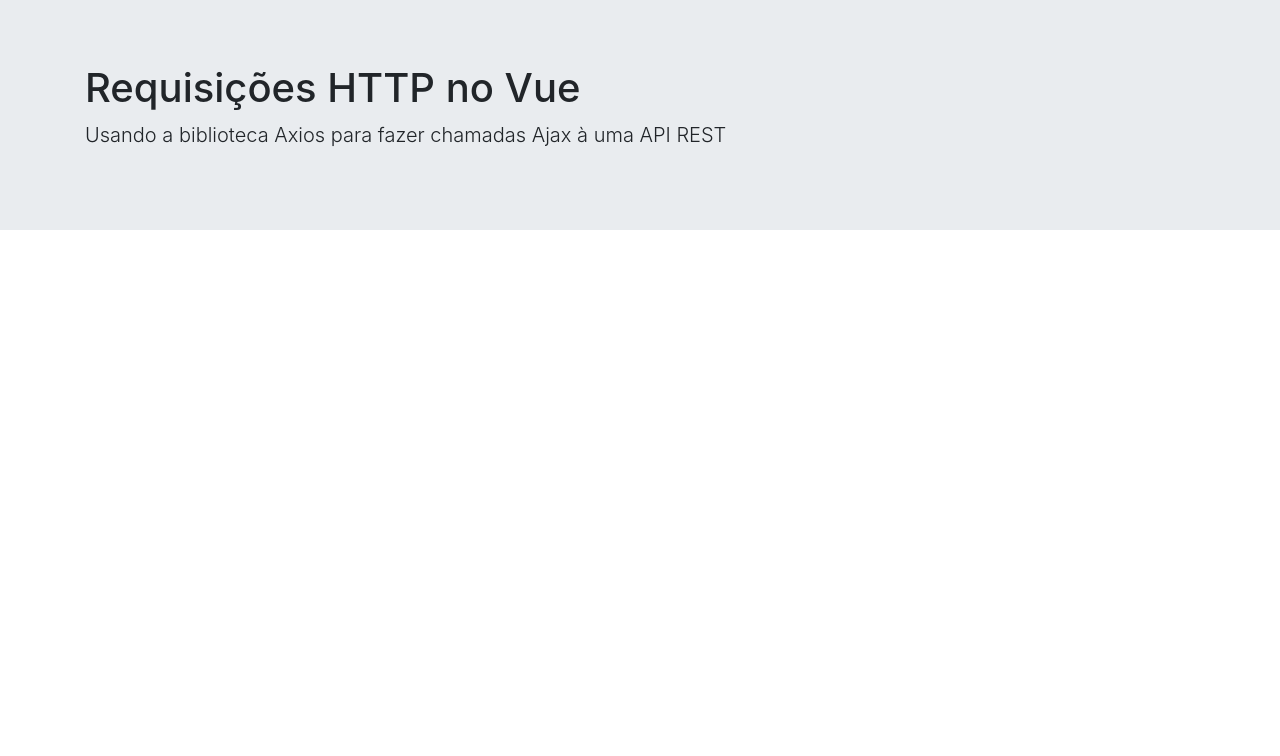
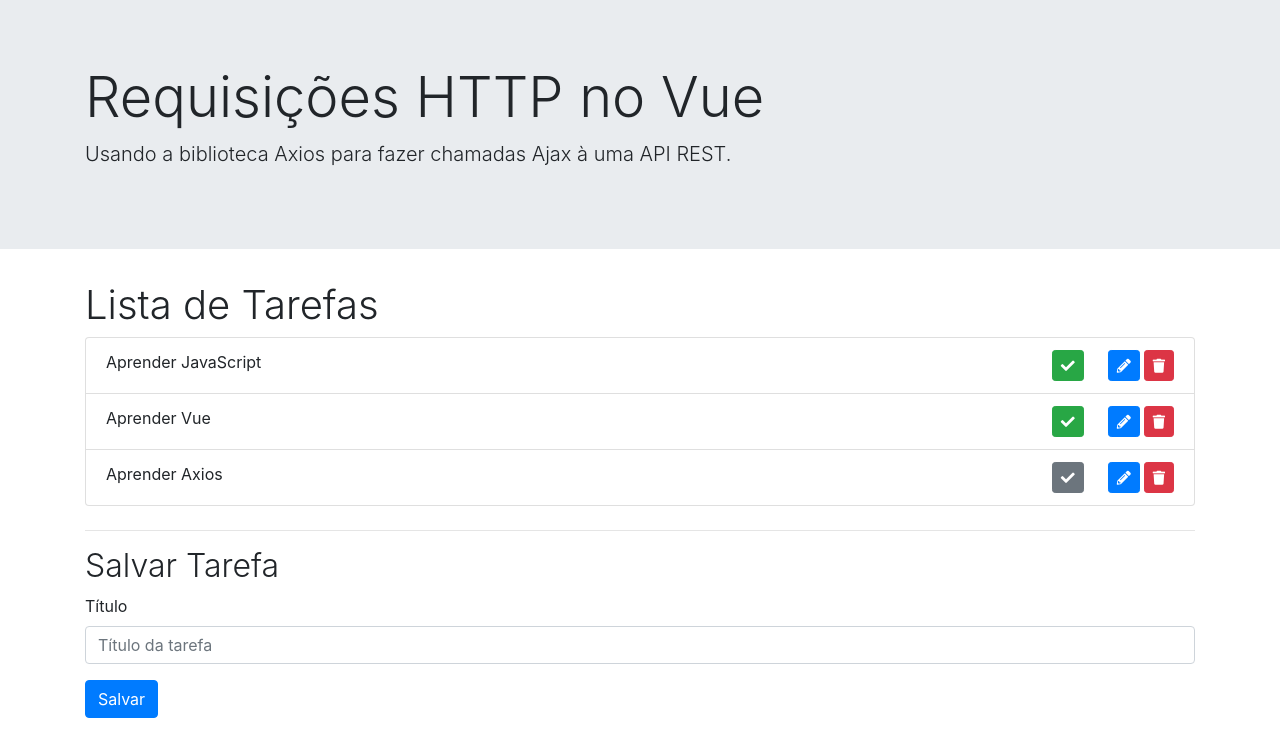
Before and after one commit to leonardo-santoz/taskmanager-vue, a Vue app: page / in a window 1280 px wide. Shown: the top 756 px of the page. Built offline with nearby package versions, Linux system fonts and the light colour scheme.

Commit message:
preparando components necessarios

```diff
--- a/public/index.html
+++ b/public/index.html
@@ -8,6 +8,7 @@
     <title>Task Manager - Vue</title>
 
     <link rel="stylesheet" href="https://cdn.jsdelivr.net/npm/bootstrap@4.5.3/dist/css/bootstrap.min.css" integrity="sha384-TX8t27EcRE3e/ihU7zmQxVncDAy5uIKz4rEkgIXeMed4M0jlfIDPvg6uqKI2xXr2" crossorigin="anonymous">
+    <link rel="stylesheet" href="https://pro.fontawesome.com/releases/v5.10.0/css/all.css" integrity="sha384-AYmEC3Yw5cVb3ZcuHtOA93w35dYTsvhLPVnYs9eStHfGJvOvKxVfELGroGkvsg+p" crossorigin="anonymous"/>
   </head>
   <body>
     <noscript>
--- a/src/App.vue
+++ b/src/App.vue
@@ -1,25 +1,28 @@
 <template>
-  <div id="app">
+<div id="app">
 
     <div class="jumbotron jumbotron-fluid">
-      <div class="container">
-        <h1 class="dislplay-4">Requisições HTTP no Vue</h1>
-        <p class="lead">
-          Usando a biblioteca Axios para fazer chamadas Ajax à uma API REST
-        </p>
-      </div>
+        <div class="container">
+            <h1 class="display-4">Requisições HTTP no Vue</h1>
+            <p class="lead">Usando a biblioteca Axios para fazer chamadas Ajax à uma API REST.</p>
+        </div>
     </div>
 
     <div class="container">
 
+        <TarefasLista />
+
     </div>
 
-  </div>
+</div>
 </template>
 
 <script>
+import TarefasLista from './components/TarefasLista.vue'
 
 export default {
-  name: "App"
-};
+    components: {
+        TarefasLista
+    }
+}
 </script>
--- /dev/null
+++ b/src/components/TarefaSalvar.vue
@@ -0,0 +1,54 @@
+<template>
+<div class="mt-4">
+    <hr />
+    <h2 class="font-weight-light">Salvar Tarefa</h2>
+    <form>
+        <div class="row">
+            <div :class="classeColuna">
+                <div class="form-group">
+                    <label>Título</label>
+                    <input type="text" class="form-control" placeholder="Título da tarefa" />
+                </div>
+            </div>
+            <div class="col-sm-2" v-if="tarefa">
+                <div class="form-group">
+                    <label>Tarefa concluída?</label>
+                    <button class="btn btn-secondary btn-sm d-block">
+                        <i class="fa fa-check"></i>
+                    </button>
+                </div>
+            </div>
+        </div>
+
+        <button type="submit" class="btn btn-primary">Salvar</button>
+    </form>
+</div>
+</template>
+
+<script>
+export default {
+    props: {
+        tarefa: {
+            type: Object,
+            default: undefined,
+        },
+    },
+    data() {
+        return {
+            tarefaLocal: Object.assign({}, {
+                    titulo: "",
+                    concluido: false,
+                },
+                this.tarefa
+            ),
+        };
+    },
+    computed: {
+        classeColuna() {
+            return this.tarefa ?
+                "col-sm-10" :
+                "col-sm-12";
+        },
+    },
+};
+</script>
--- /dev/null
+++ b/src/components/TarefasLista.vue
@@ -0,0 +1,45 @@
+<template>
+<div>
+    <h1 class="font-weight-light">Lista de Tarefas</h1>
+
+    <ul class="list-group" v-if="tarefas.length > 0">
+        <TarefasListaIten v-for="tarefa in tarefas" :key="tarefa.id" :tarefa="tarefa" />
+    </ul>
+
+    <p v-else>Nenhuma tarefa criada.</p>
+
+    <TarefaSalvar />
+</div>
+</template>
+
+<script>
+import TarefaSalvar from "./TarefaSalvar.vue";
+import TarefasListaIten from "./TarefasListaIten.vue";
+
+export default {
+    components: {
+        TarefaSalvar,
+        TarefasListaIten
+    },
+    data() {
+        return {
+            tarefas: [{
+                    id: 1,
+                    titulo: "Aprender JavaScript",
+                    concluido: true
+                },
+                {
+                    id: 2,
+                    titulo: "Aprender Vue",
+                    concluido: true
+                },
+                {
+                    id: 3,
+                    titulo: "Aprender Axios",
+                    concluido: false
+                }
+            ]
+        };
+    }
+};
+</script>
--- /dev/null
+++ b/src/components/TarefasListaIten.vue
@@ -0,0 +1,46 @@
+<template>
+<li class="list-group-item d-flex">
+    <span>{{ tarefa.titulo }}</span>
+    <span class="espacar"></span>
+    <button class="btn btn-sm mr-4" :class="classeCSS" :title="tituloBotaoConcluido">
+        <i class="fa fa-check"></i>
+    </button>
+    <button class="btn btn-primary btn-sm mr-1" title="Editar">
+        <i class="fa fa-pencil-alt"></i>
+    </button>
+    <button class="btn btn-danger btn-sm" title="Deletar">
+        <i class="fa fa-trash"></i>
+    </button>
+</li>
+</template>
+
+<script>
+export default {
+    props: {
+        tarefa: {
+            type: Object,
+            requred: true,
+        },
+    },
+    computed: {
+        classeCSS() {
+            return {
+                "btn-secondary": !this.tarefa.concluido,
+                "btn-success": this.tarefa.concluido,
+            };
+        },
+        tituloBotaoConcluido() {
+            return
+            this.tarefa.concluido ?
+                "Refazer Tarefa" :
+                "Concluir Tarefa";
+        },
+    },
+};
+</script>
+
+<style scoped>
+.espacar {
+    flex: 1 1 auto;
+}
+</style>
```
Also changed, not shown: 1 other file (tests, documents, lock files or other folders).
